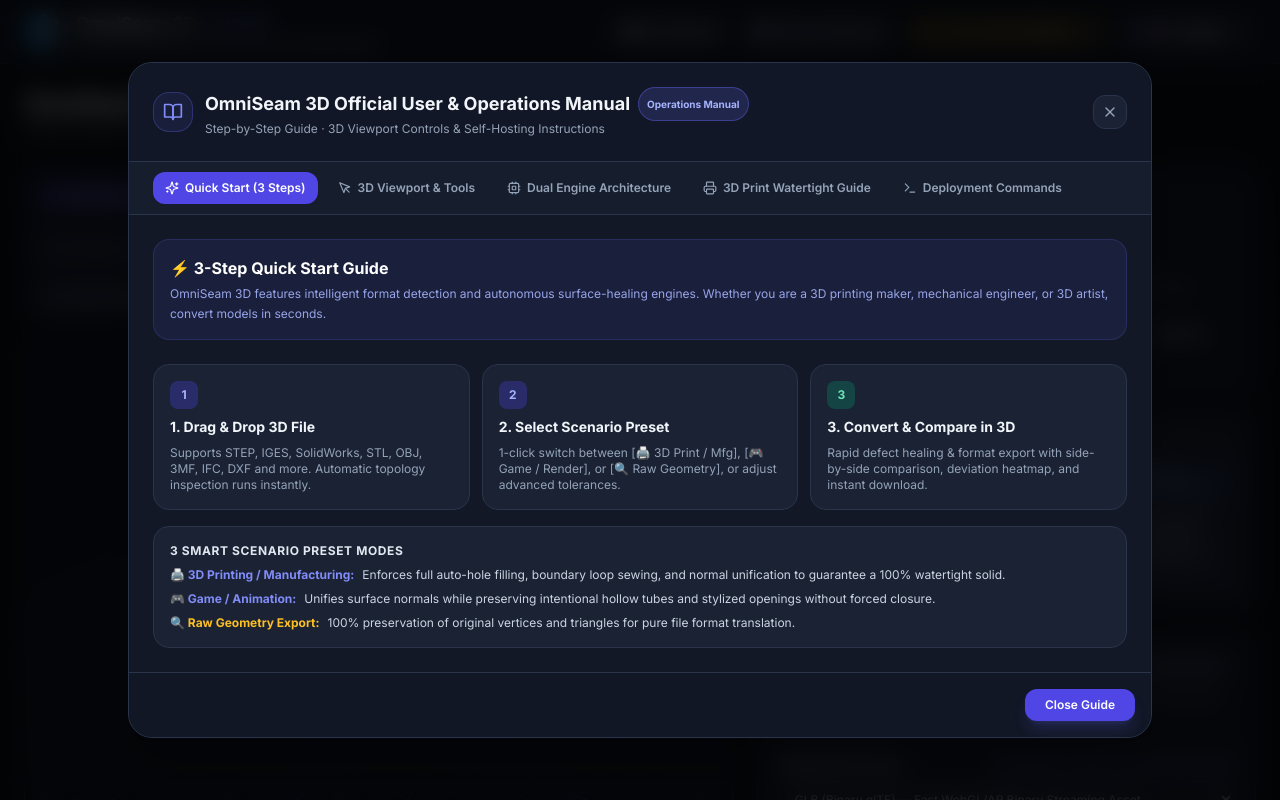
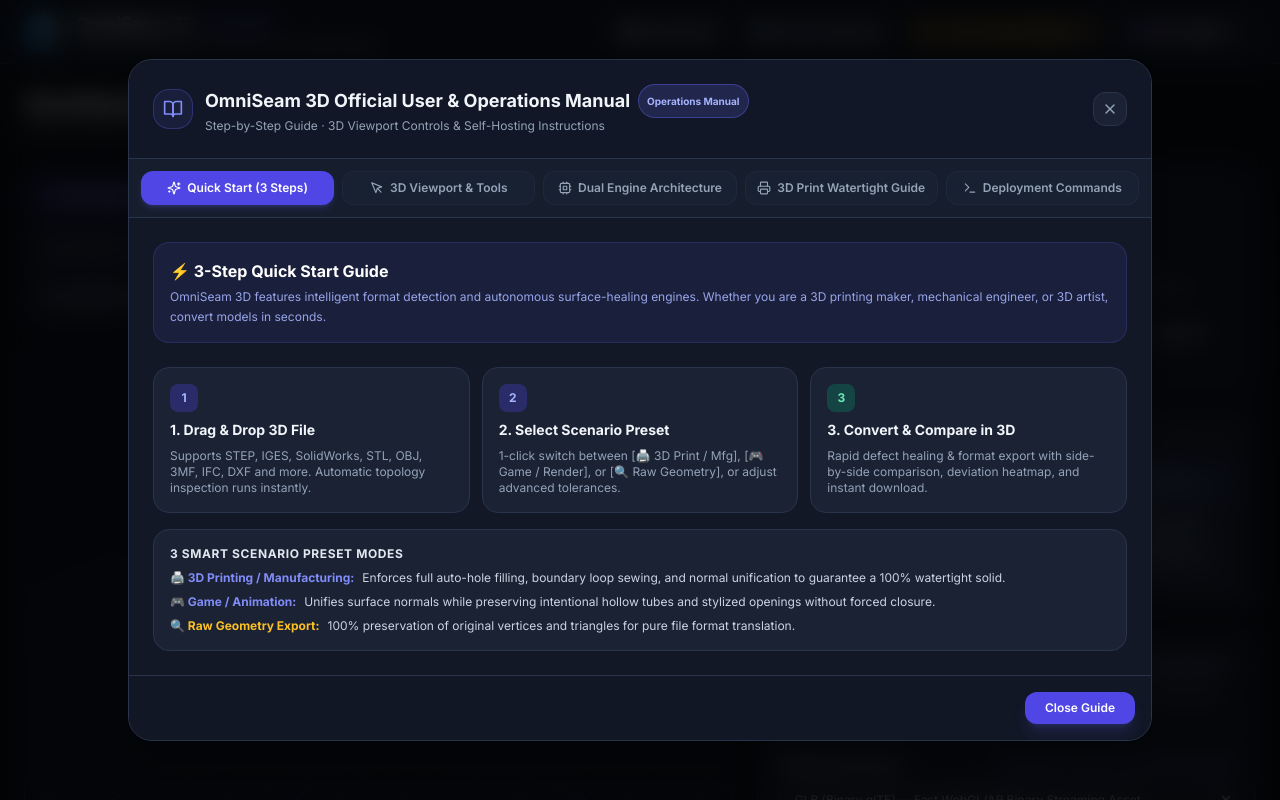
Before and after one commit to hauchiehlin-ops/OmniSeam-3D, a React (Vite) app in the folder frontend/: page / in a window 1280 px wide. Both pictures are taken after a click on the button "User Manual". Shown: the top 800 px of the page. Built offline with nearby package versions, Linux system fonts and the light colour scheme.

Commit message:
release(v2.1.2): fix: enforce 5-column grid for user manual navigation tabs across all 6 locales

```diff
--- a/frontend/package.json
+++ b/frontend/package.json
@@ -1,7 +1,7 @@
 {
   "name": "polyheal-3d-frontend",
   "private": true,
-  "version": "2.1.1",
+  "version": "2.1.2",
   "type": "module",
   "scripts": {
     "dev": "vite",
--- a/frontend/src/components/UserManualModal.tsx
+++ b/frontend/src/components/UserManualModal.tsx
@@ -69,66 +69,71 @@
           </button>
         </div>
 
-        {/* Navigation Tabs - Responsive flex-wrap without clipping */}
-        <div className="flex flex-wrap items-center border-b border-dark-border bg-dark-panel/60 px-4 sm:px-6 gap-1.5 sm:gap-2 py-2.5">
+        {/* Navigation Tabs - 5 equal columns on desktop, 100% visible across all languages */}
+        <div className="grid grid-cols-2 sm:grid-cols-3 lg:grid-cols-5 border-b border-dark-border bg-dark-panel/60 p-2 sm:p-3 gap-1.5 sm:gap-2">
           <button
             onClick={() => setActiveTab('quickstart')}
-            className={`flex items-center gap-1.5 px-3 py-2 rounded-xl text-xs font-semibold whitespace-nowrap transition-all ${
+            className={`flex items-center justify-center gap-1.5 px-2.5 py-2 rounded-xl text-xs font-semibold transition-all text-center ${
               activeTab === 'quickstart'
-                ? 'bg-brand-600 text-white shadow-sm'
-                : 'text-slate-400 hover:text-slate-200 hover:bg-dark-hover'
+                ? 'bg-brand-600 text-white shadow-md shadow-brand-500/20'
+                : 'text-slate-400 hover:text-slate-200 hover:bg-dark-hover bg-dark-panel/80 border border-dark-border/40'
             }`}
+            title={t('manual.tab_quickstart')}
           >
-            <Sparkles className="w-3.5 h-3.5" />
-            <span>{t('manual.tab_quickstart')}</span>
+            <Sparkles className="w-3.5 h-3.5 shrink-0" />
+            <span className="truncate">{t('manual.tab_quickstart')}</span>
           </button>
 
           <button
             onClick={() => setActiveTab('viewport')}
-            className={`flex items-center gap-1.5 px-3 py-2 rounded-xl text-xs font-semibold whitespace-nowrap transition-all ${
+            className={`flex items-center justify-center gap-1.5 px-2.5 py-2 rounded-xl text-xs font-semibold transition-all text-center ${
               activeTab === 'viewport'
-                ? 'bg-brand-600 text-white shadow-sm'
-                : 'text-slate-400 hover:text-slate-200 hover:bg-dark-hover'
+                ? 'bg-brand-600 text-white shadow-md shadow-brand-500/20'
+                : 'text-slate-400 hover:text-slate-200 hover:bg-dark-hover bg-dark-panel/80 border border-dark-border/40'
             }`}
+            title={t('manual.tab_viewport')}
           >
-            <MousePointer className="w-3.5 h-3.5" />
-            <span>{t('manual.tab_viewport')}</span>
+            <MousePointer className="w-3.5 h-3.5 shrink-0" />
+            <span className="truncate">{t('manual.tab_viewport')}</span>
           </button>
 
           <button
             onClick={() => setActiveTab('engine')}
-            className={`flex items-center gap-1.5 px-3 py-2 rounded-xl text-xs font-semibold whitespace-nowrap transition-all ${
+            className={`flex items-center justify-center gap-1.5 px-2.5 py-2 rounded-xl text-xs font-semibold transition-all text-center ${
               activeTab === 'engine'
-                ? 'bg-brand-600 text-white shadow-sm'
-                : 'text-slate-400 hover:text-slate-200 hover:bg-dark-hover'
+                ? 'bg-brand-600 text-white shadow-md shadow-brand-500/20'
+                : 'text-slate-400 hover:text-slate-200 hover:bg-dark-hover bg-dark-panel/80 border border-dark-border/40'
             }`}
+            title={t('manual.tab_engine')}
           >
-            <Cpu className="w-3.5 h-3.5" />
-            <span>{t('manual.tab_engine')}</span>
+            <Cpu className="w-3.5 h-3.5 shrink-0" />
+            <span className="truncate">{t('manual.tab_engine')}</span>
           </button>
 
           <button
             onClick={() => setActiveTab('slicer')}
-            className={`flex items-center gap-1.5 px-3 py-2 rounded-xl text-xs font-semibold whitespace-nowrap transition-all ${
+            className={`flex items-center justify-center gap-1.5 px-2.5 py-2 rounded-xl text-xs font-semibold transition-all text-center ${
               activeTab === 'slicer'
-                ? 'bg-brand-600 text-white shadow-sm'
-                : 'text-slate-400 hover:text-slate-200 hover:bg-dark-hover'
+                ? 'bg-brand-600 text-white shadow-md shadow-brand-500/20'
+                : 'text-slate-400 hover:text-slate-200 hover:bg-dark-hover bg-dark-panel/80 border border-dark-border/40'
             }`}
+            title={t('manual.tab_slicer')}
           >
-            <Printer className="w-3.5 h-3.5" />
-            <span>{t('manual.tab_slicer')}</span>
+            <Printer className="w-3.5 h-3.5 shrink-0" />
+            <span className="truncate">{t('manual.tab_slicer')}</span>
           </button>
 
           <button
             onClick={() => setActiveTab('commands')}
-            className={`flex items-center gap-1.5 px-3 py-2 rounded-xl text-xs font-semibold whitespace-nowrap transition-all ${
+            className={`flex items-center justify-center gap-1.5 px-2.5 py-2 rounded-xl text-xs font-semibold transition-all text-center ${
               activeTab === 'commands'
-                ? 'bg-brand-600 text-white shadow-sm'
-                : 'text-slate-400 hover:text-slate-200 hover:bg-dark-hover'
+                ? 'bg-brand-600 text-white shadow-md shadow-brand-500/20'
+                : 'text-slate-400 hover:text-slate-200 hover:bg-dark-hover bg-dark-panel/80 border border-dark-border/40'
             }`}
+            title={t('manual.tab_commands')}
           >
-            <Terminal className="w-3.5 h-3.5" />
-            <span>{t('manual.tab_commands')}</span>
+            <Terminal className="w-3.5 h-3.5 shrink-0" />
+            <span className="truncate">{t('manual.tab_commands')}</span>
           </button>
         </div>
 
--- a/frontend/src/version.ts
+++ b/frontend/src/version.ts
@@ -1 +1 @@
-export const APP_VERSION = "2.1.1";
+export const APP_VERSION = "2.1.2";
```
Also changed, not shown: 1 other file (tests, documents, lock files or other folders).
